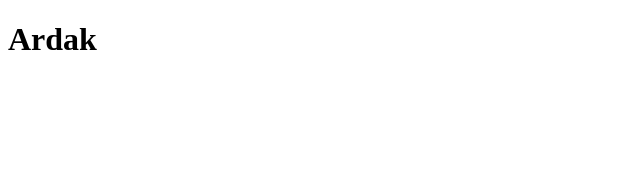
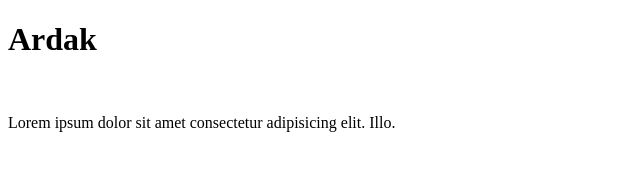
Before and after one commit to Ardak3666/git-test, a plain HTML site: page index.html in a window 1280 px wide. Shown: the whole page, without its empty margins (0-640 px from the left). Drawn offline with Linux system fonts and the light colour scheme.

Commit message:
add teg P

```diff
--- a/index.html
+++ b/index.html
@@ -7,5 +7,7 @@
 </head>
 <body>
  <h1>Ardak</h1>
+ <br>
+ <p>Lorem ipsum dolor sit amet consectetur adipisicing elit. Illo.</p>
 </body>
 </html>
```
